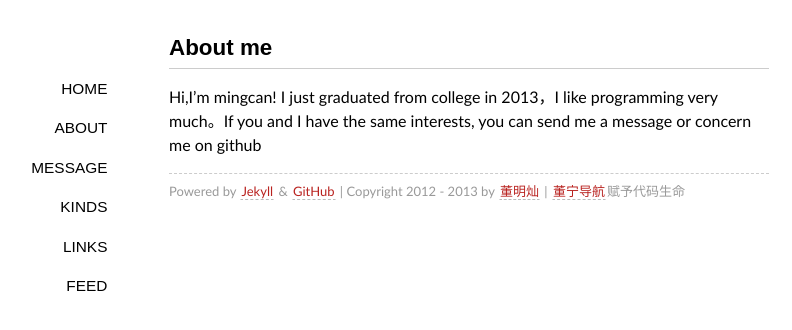
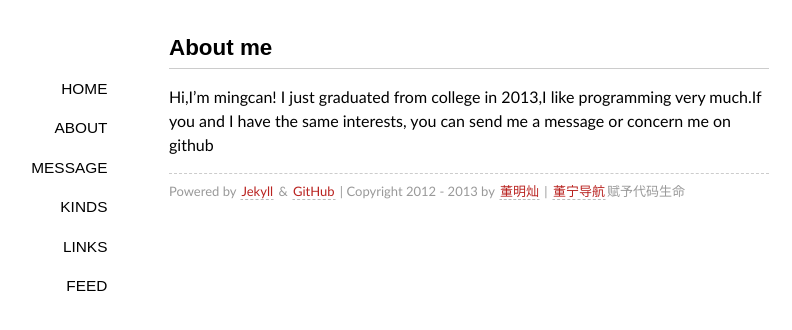
Before and after one commit to Lucces/demo, a Jekyll site: the page built from about/index.md, in a window 1280 px wide. Shown: the top 330 px of the page, without its empty margins (171-963 px from the left). Built offline with Jekyll 4.4.1, drawn with Linux system fonts in a browser that asks for light colours; some web fonts are replaced; comment, search, counter and statistics services are not loaded.

```diff
--- a/about/index.md
+++ b/about/index.md
@@ -4,4 +4,4 @@ layout: page
 comments: yes
 ---
 
-Hi,I'm mingcan! I just graduated from college in 2013，I like programming very much。If you and I have the same interests, you can send me a message or concern me on github
+Hi,I'm mingcan! I just graduated from college in 2013,I like programming very much.If you and I have the same interests, you can send me a message or concern me on github
```
